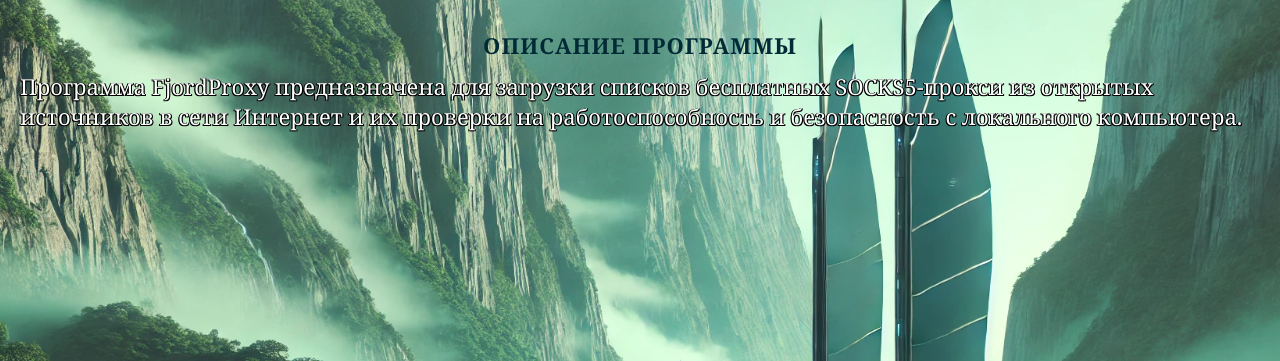
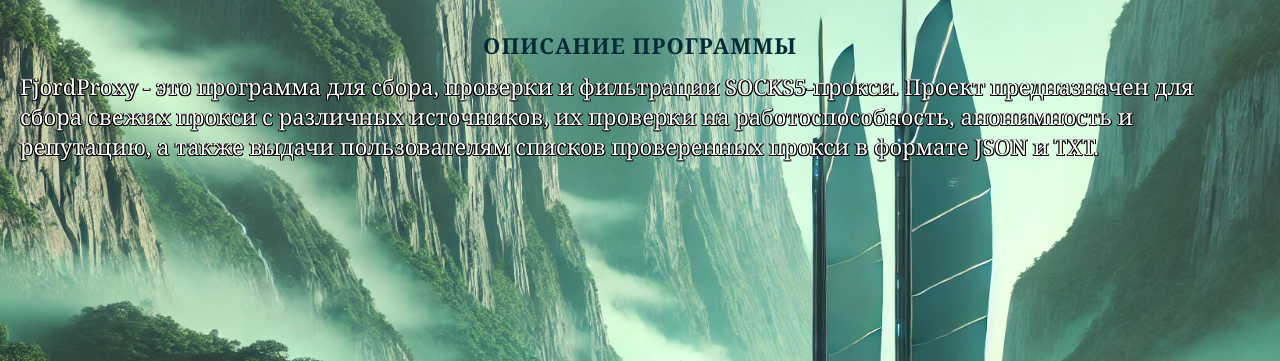
Before and after one commit to ruslan-mash/socks_checker, a Django app: page /about/ in a window 1280 px wide. Shown: the part 105-466 px from the top of the page. Run offline with Django 5.2, Linux system fonts and the light colour scheme.

Commit message:
поправлено описание

```diff
--- a/proxy_checker/checker/serializers.py
+++ b/proxy_checker/checker/serializers.py
@@ -4,10 +4,8 @@ from .models import CheckedProxy
 
 
 class CheckedProxySerializer(serializers.ModelSerializer):
-    # Overriding the to_representation method to customize the output format
     def to_representation(self, instance):
         representation = super().to_representation(instance)
-        # Format the 'date_checked' field to 'DD-MM-YYYY' in the serialized response
         if 'date_checked' in representation:
             representation['date_checked'] = instance.date_checked.strftime('%d-%m-%Y')
         return representation
--- a/proxy_checker/checker/templates/checker/about.html
+++ b/proxy_checker/checker/templates/checker/about.html
@@ -5,8 +5,8 @@
 <div class="container-ab">
         <h2>Описание программы</h2>
 
-    <p id="about">Программа FjordProxy предназначена для загрузки списков бесплатных SOCKS5-прокси из открытых источников в сети
-        Интернет и их проверки на работоспособность и безопасность с локального компьютера.</p>
+    <p id="about">FjordProxy - это программа для сбора, проверки и фильтрации SOCKS5-прокси.
+Проект предназначен для сбора свежих прокси с различных источников, их проверки на работоспособность, анонимность и репутацию, а также выдачи пользователям списков проверенных прокси в формате JSON и TXT.</p>
 
 </div>
 {% endblock %}
--- a/proxy_checker/checker/urls.py
+++ b/proxy_checker/checker/urls.py
@@ -2,7 +2,6 @@ from django.urls import path, include
 from rest_framework.routers import DefaultRouter
 from .views import ProxyViewSet, CleanOldRecordsView, ProxyListView, AboutView, FaqView, ArtificialIntelligence, ChatBotView
 
-# Create a router and register our viewsets with it.
 router = DefaultRouter()
 router.register(r'proxies', ProxyViewSet, basename='proxy')
 
--- a/proxy_checker/checker/views.py
+++ b/proxy_checker/checker/views.py
@@ -1,4 +1,4 @@
-from django.http import JsonResponse, HttpResponse
+from django.http import HttpResponse
 from rest_framework import viewsets
 from rest_framework.views import APIView
 from rest_framework.response import Response
```
